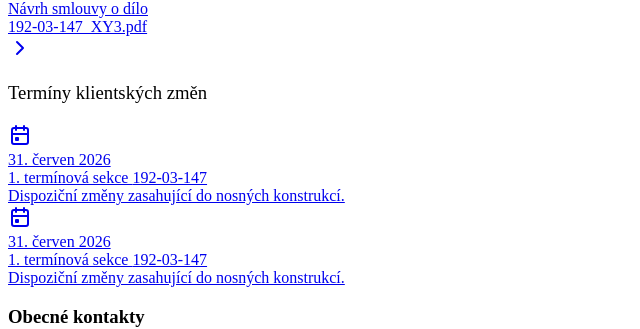
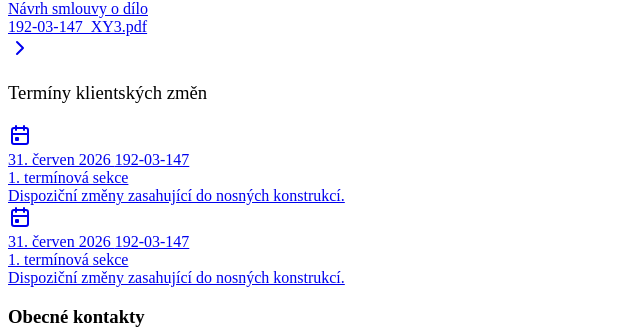
Before and after one commit to TomVitha/ois-vue, a Vue app: page / in a window 1280 px wide. Shown: the part 2447-2776 px from the top of the page, without its empty margins (0-640 px from the left). Built offline with nearby package versions, Linux system fonts and the light colour scheme.

Commit message:
Move product number in Client Term Item

```diff
--- a/src/components/ClientTermItem.vue
+++ b/src/components/ClientTermItem.vue
@@ -16,9 +16,12 @@
         </svg>
       </div>
       <div class="col">
-        <div class="fw-bold">31. červen 2026</div>
+        <div class="fw-bold">31. červen 2026 <span class="badge bg-default text-default-fg text-nowrap">192-03-147</span></div>
         <!-- ? prohodit Jednotku a termínovou sekci ? -->
-        <div>1. termínová sekce <span class="badge bg-default text-default-fg text-nowrap">192-03-147</span></div>
+        <div>
+
+          1. termínová sekce
+        </div>
         <div class="text-secondary small">Dispoziční změny zasahující do nosných konstrukcí.</div>
       </div>
     </div>
```
